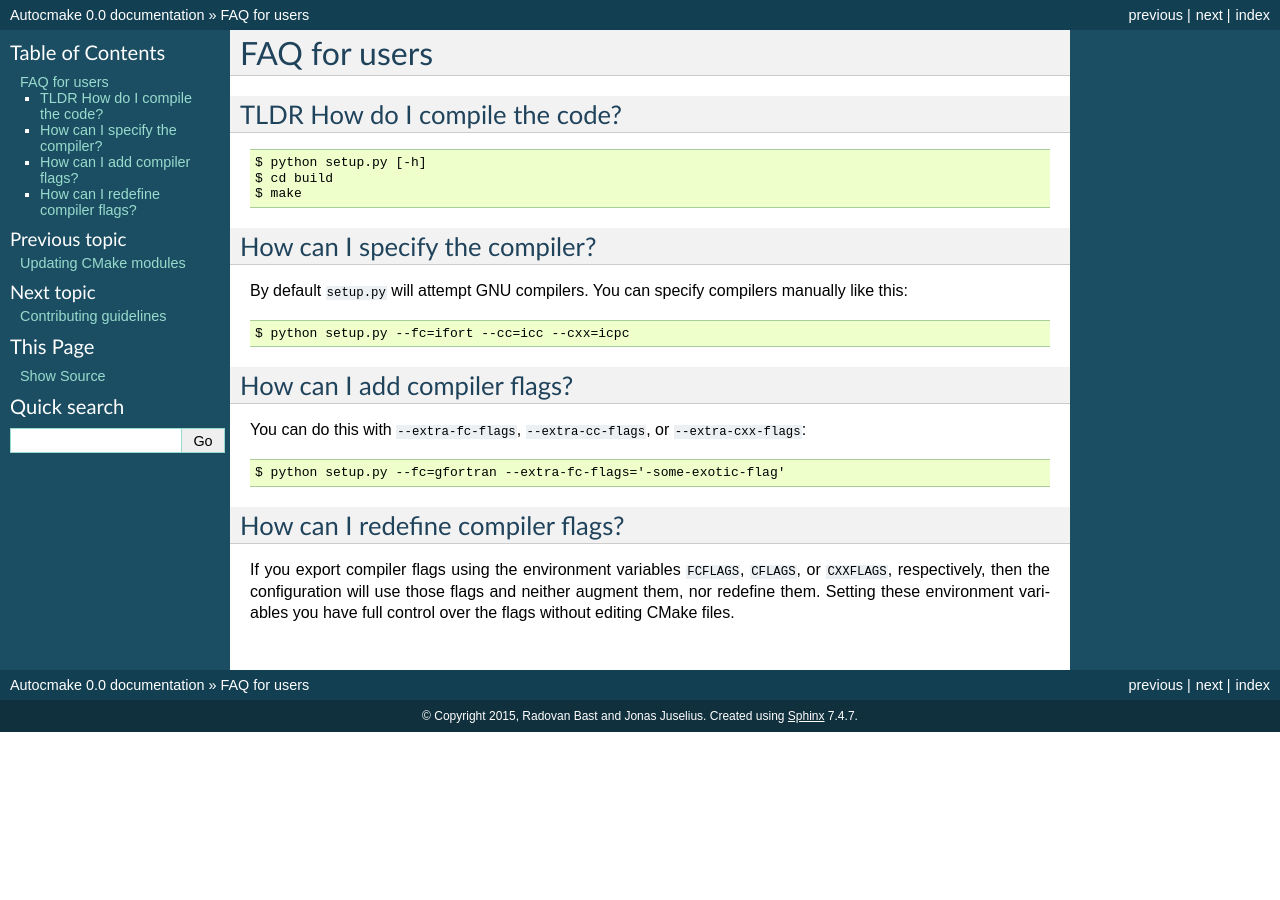
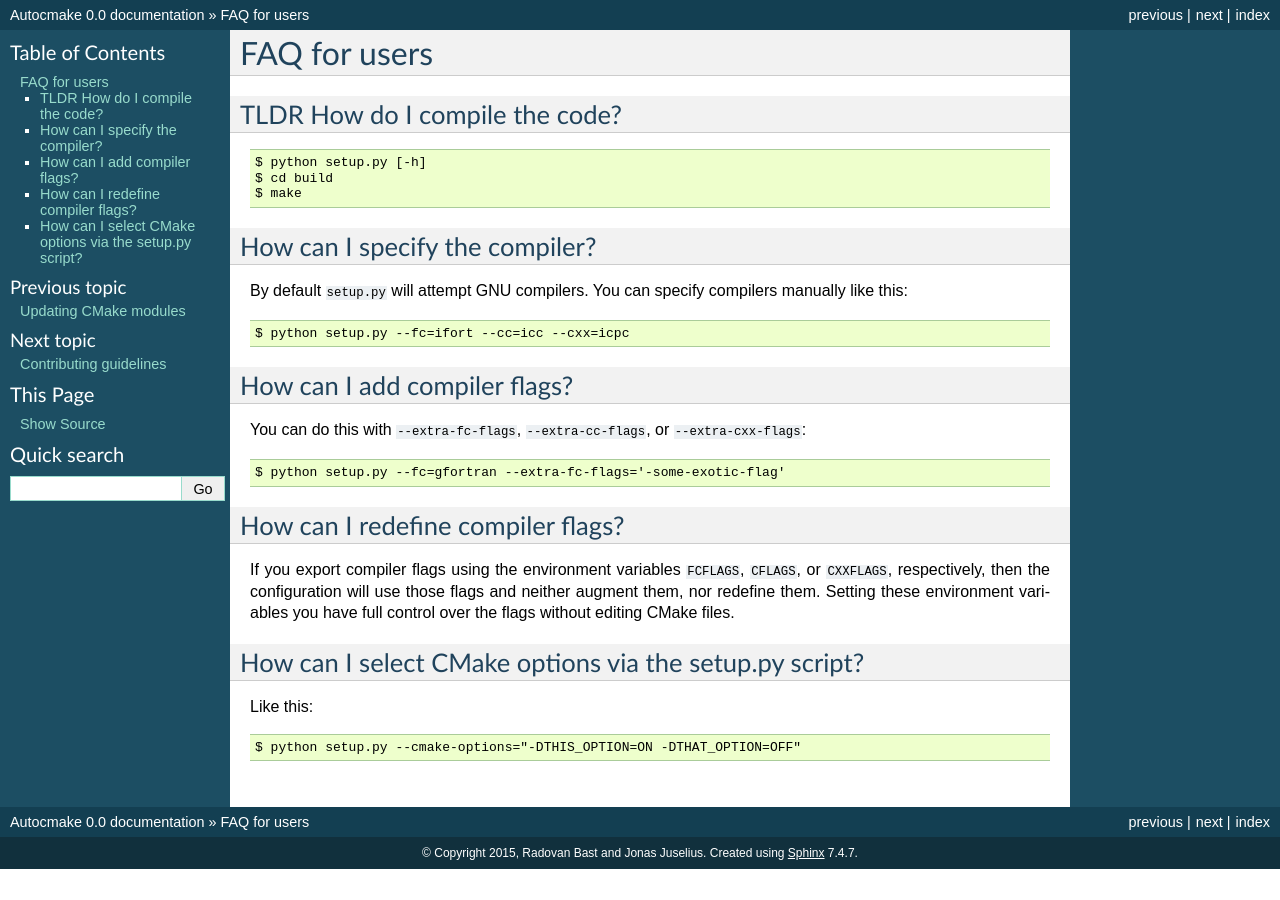
Before and after one commit to dev-cafe/autocmake, a Sphinx documentation site: the page built from doc/users/faq.rst, in a window 1280 px wide. Built offline with Sphinx 7.4.7, drawn with Linux system fonts in a browser that asks for light colours.

Commit message:
extend user FAQ

```diff
--- a/doc/users/faq.rst
+++ b/doc/users/faq.rst
@@ -40,3 +40,11 @@ If you export compiler flags using the environment variables ``FCFLAGS``,
 those flags and neither augment them, nor redefine them. Setting
 these environment variables you have full control over the flags
 without editing CMake files.
+
+
+How can I select CMake options via the setup.py script?
+-------------------------------------------------------
+
+Like this::
+
+  $ python setup.py --cmake-options="-DTHIS_OPTION=ON -DTHAT_OPTION=OFF"
```
